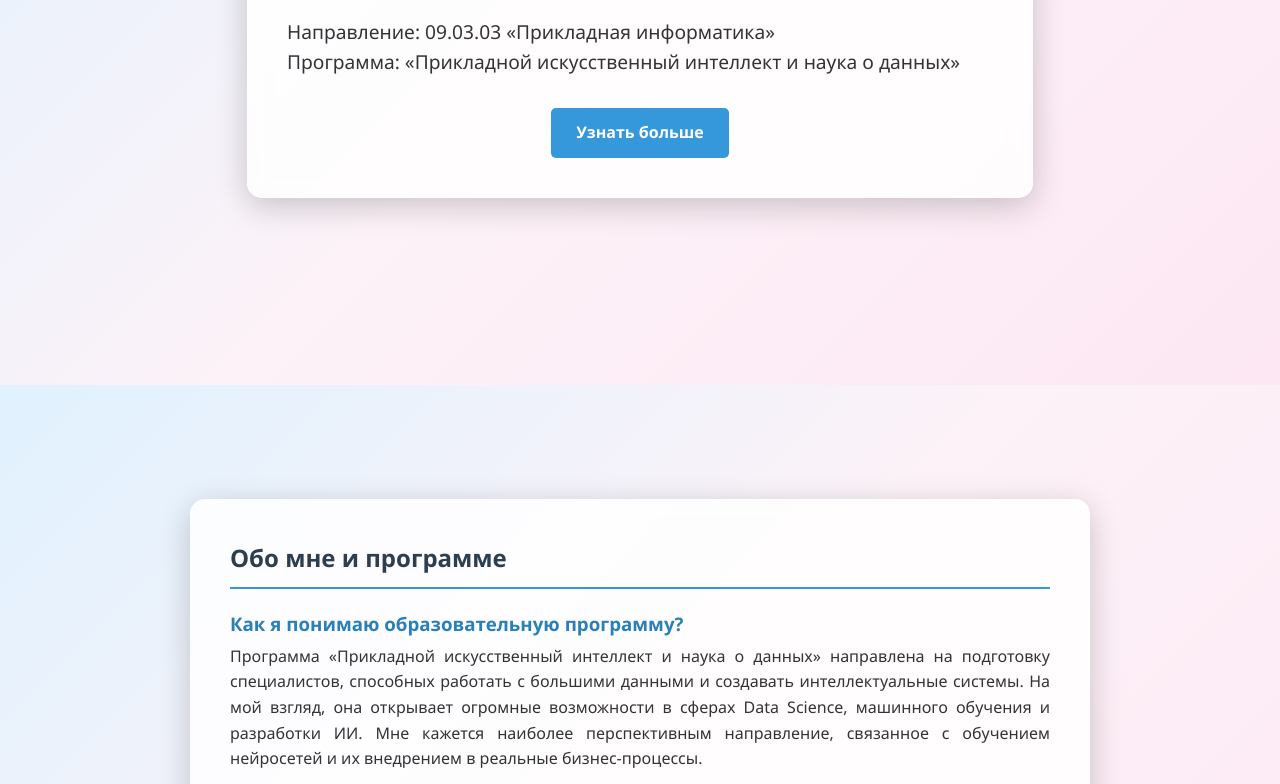
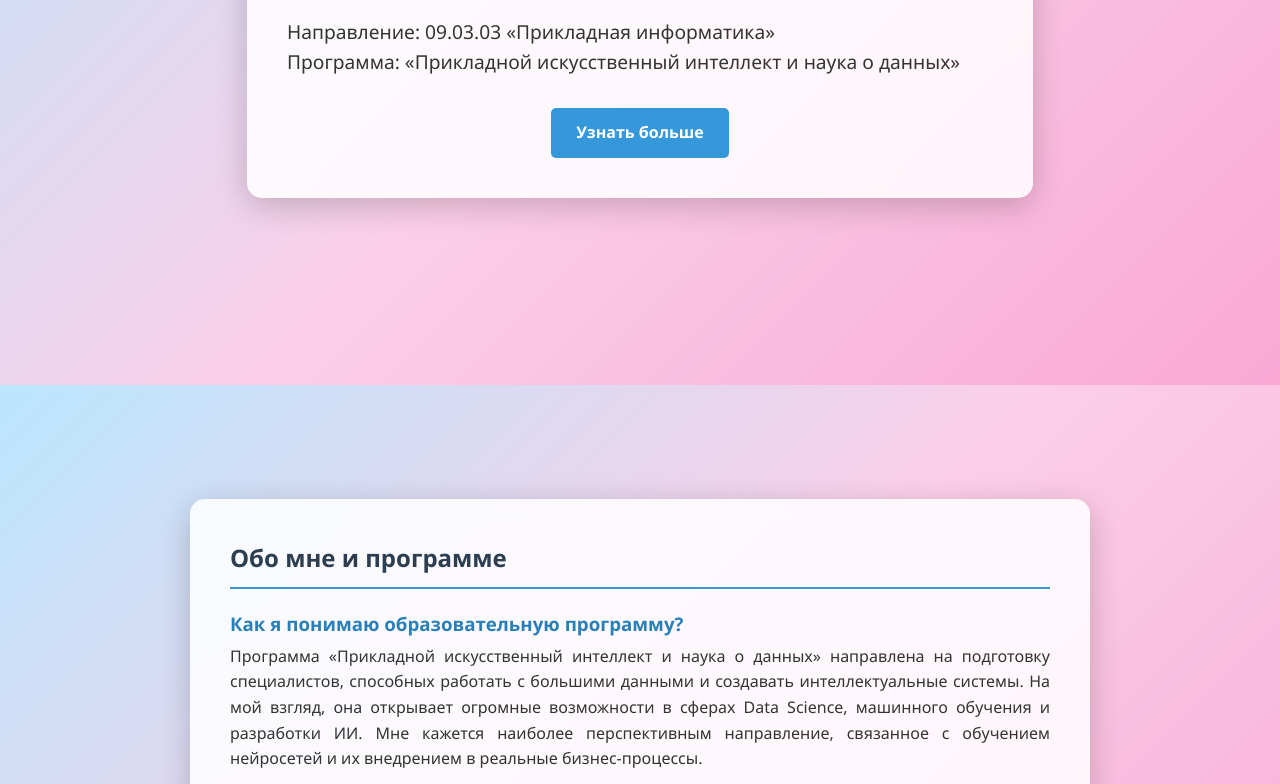
Before and after one commit to isaevakira08/interior-portfolio, a plain HTML site: page index.html in a window 1280 px wide. Shown: the part 415-1199 px from the top of the page. Drawn offline with Linux system fonts and the light colour scheme.

Commit message:
Update background gradient to a brighter version

```diff
--- a/style.css
+++ b/style.css
@@ -13,9 +13,9 @@ body {
     font-family: 'Segoe UI', Tahoma, Geneva, Verdana, sans-serif;
     line-height: 1.6;
     color: #333;
-    /* Нежно-пастельный сине-розовый градиент */
-    background: linear-gradient(135deg, #e0f2fe 0%, #fdf2f8 50%, #fce7f3 100%);
-    background-attachment: fixed; /* Важно! Чтобы градиент не обрывался при прокрутке сайта */
+    /* Более яркий сине-розовый градиент */
+    background: linear-gradient(135deg, #bae6fd 0%, #fbcfe8 50%, #f9a8d4 100%);
+    background-attachment: fixed;
     min-height: 100vh;
 }
 
```
